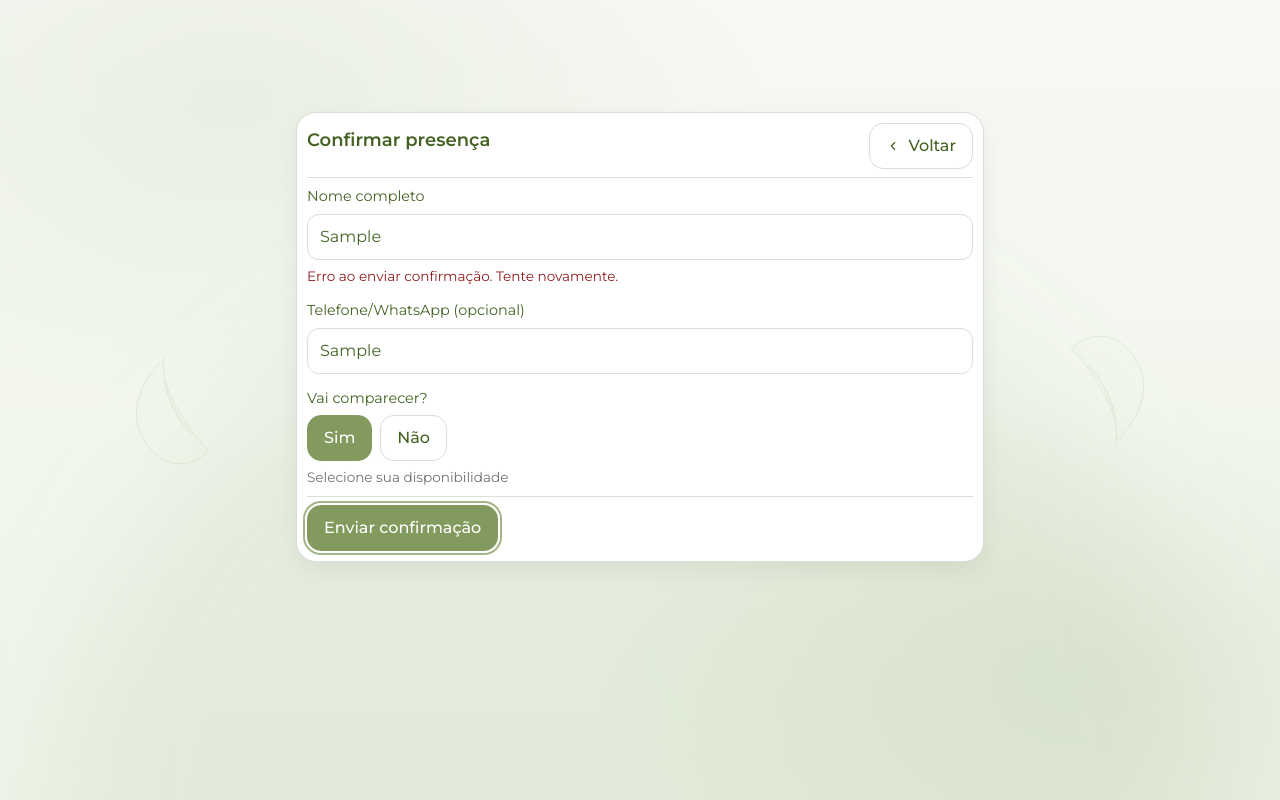
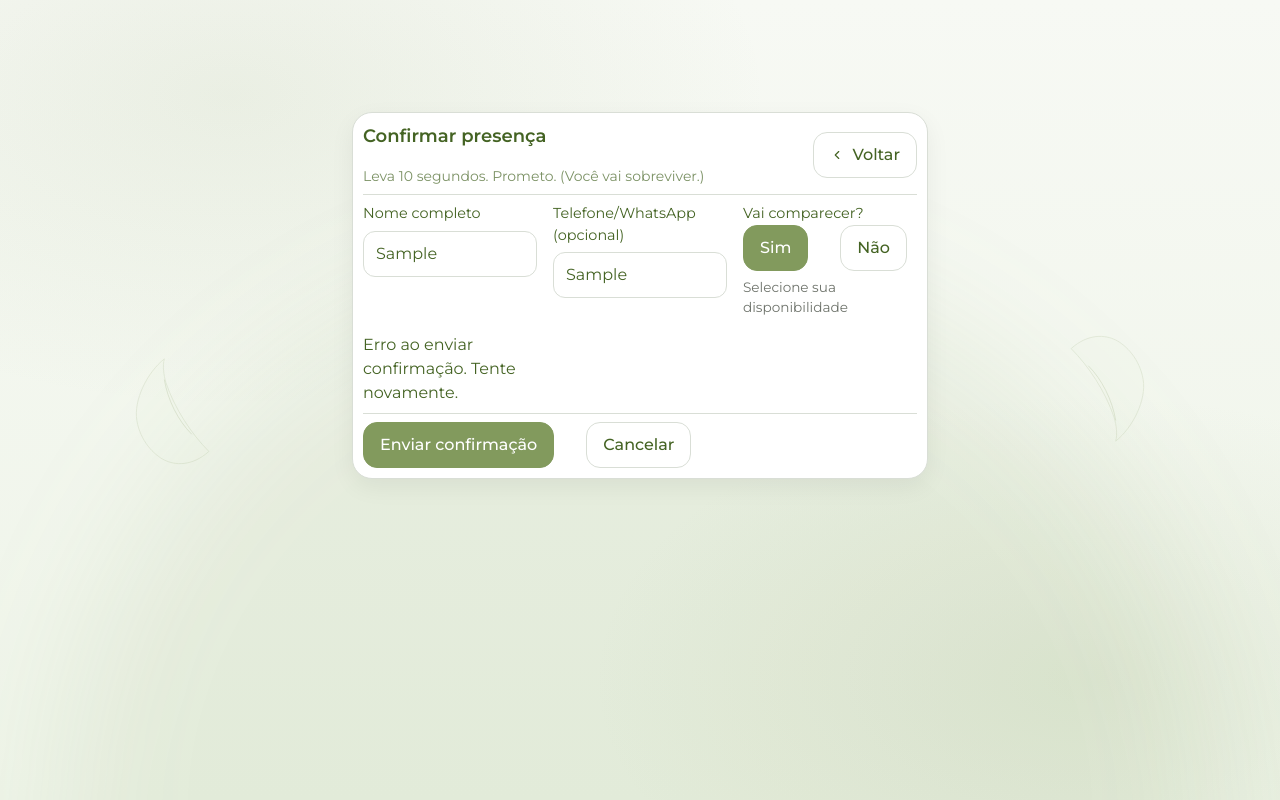
Before and after one commit to KayoWeiber/cha-casa-nova, a React (Vite) app: page /confirmar-presenca in a window 1280 px wide. Both pictures are taken after typing "Sample", "Sample" into the empty fields and a click on the button "Enviar confirmação". Built offline with nearby package versions, Linux system fonts and the light colour scheme; no server answers.

Commit message:
refactor: lista de presença

```diff
--- a/src/pages/ConfirmePresenca.tsx
+++ b/src/pages/ConfirmePresenca.tsx
@@ -1,4 +1,4 @@
-import { useState } from 'react'
+import { useMemo, useState, type FormEvent } from 'react'
 import { useNavigate } from 'react-router-dom'
 import Layout from '../components/Layout'
 import SectionTitle from '../components/SectionTitle'
@@ -14,77 +14,209 @@ type RSVP = {
   date: string
 }
 
+type FieldErrors = {
+  name?: string
+}
+
 export default function ConfirmePresenca() {
   const navigate = useNavigate()
+
   const [name, setName] = useState('')
   const [phone, setPhone] = useState('')
   const [attending, setAttending] = useState(true)
-  const [error, setError] = useState('')
+
+  const [fieldErrors, setFieldErrors] = useState<FieldErrors>({})
+  const [submitError, setSubmitError] = useState('')
   const [success, setSuccess] = useState(false)
+  const [isSubmitting, setIsSubmitting] = useState(false)
 
-  function handleSubmit(e: React.FormEvent) {
+  const cleaned = useMemo(() => {
+    const cleanedName = name.trim()
+    const cleanedPhone = phone.trim()
+
+    return {
+      cleanedName,
+      cleanedPhone: cleanedPhone || undefined,
+    }
+  }, [name, phone])
+
+  function validate(): boolean {
+    const nextErrors: FieldErrors = {}
+
+    if (!cleaned.cleanedName) {
+      nextErrors.name = 'Por favor, informe seu nome completo.'
+    }
+
+    setFieldErrors(nextErrors)
+    return Object.keys(nextErrors).length === 0
+  }
+
+  async function handleSubmit(e: FormEvent<HTMLFormElement>) {
     e.preventDefault()
-    setError('')
-    if (!name.trim()) {
-      setError('Por favor, informe seu nome completo.')
-      return
-    }
+    if (isSubmitting || success) return
+
+    setSubmitError('')
+    if (!validate()) return
+
     const data: RSVP = {
-      name: name.trim(),
-      phone: phone.trim() || undefined,
+      name: cleaned.cleanedName,
+      phone: cleaned.cleanedPhone,
       attending,
       date: new Date().toISOString(),
     }
-    createRSVP(data)
-      .then(() => setSuccess(true))
-      .catch(() => setError('Erro ao enviar confirmação. Tente novamente.'))
+
+    try {
+      setIsSubmitting(true)
+      await createRSVP(data)
+      setSuccess(true)
+    } catch {
+      setSubmitError('Erro ao enviar confirmação. Tente novamente.')
+    } finally {
+      setIsSubmitting(false)
+    }
   }
 
   return (
     <Layout>
-      <form className="card" onSubmit={handleSubmit} aria-label="Formulário de confirmação de presença">
-        <div className="card-header" style={{ marginBottom: 8 }}>
-          <SectionTitle>Confirmar presença</SectionTitle>
-          <button type="button" className="btn btn-outline" onClick={() => navigate('/')}
-            aria-label="Voltar para o início">
-            <svg width="14" height="14" viewBox="0 0 24 24" fill="none" xmlns="http://www.w3.org/2000/svg" aria-hidden>
-              <path d="M15 18l-6-6 6-6" stroke="#446323" strokeWidth="2" fill="none" strokeLinecap="round" strokeLinejoin="round" />
+      <form
+        onSubmit={handleSubmit}
+        aria-label="Formulário de confirmação de presença"
+        className="card w-full max-w-xl mx-auto"
+      >
+        <div className="card-header flex items-start justify-between gap-3">
+          <div className="min-w-0">
+            <SectionTitle>Confirmar presença</SectionTitle>
+            <p className="text-sm opacity-70 mt-1">
+              Leva 10 segundos. Prometo. (Você vai sobreviver.)
+            </p>
+          </div>
+
+          <button
+            type="button"
+            className="btn btn-outline shrink-0 cursor-pointer"
+            onClick={() => navigate('/')}
+            aria-label="Voltar para o início"
+          >
+            <svg
+              width="14"
+              height="14"
+              viewBox="0 0 24 24"
+              fill="none"
+              xmlns="http://www.w3.org/2000/svg"
+              aria-hidden="true"
+            >
+              <path
+                d="M15 18l-6-6 6-6"
+                stroke="#446323"
+                strokeWidth="2"
+                fill="none"
+                strokeLinecap="round"
+                strokeLinejoin="round"
+              />
             </svg>
             Voltar
           </button>
         </div>
+
         <Divider />
 
-        <div style={{ display: 'grid', gap: 14 }}>
-          <TextInput label="Nome completo" value={name} onChange={(e) => setName(e.target.value)} error={error} required aria-required="true" />
-          <TextInput label="Telefone/WhatsApp (opcional)" value={phone} onChange={(e) => setPhone(e.target.value)} inputMode="tel" />
-
-          <div className="field" role="group" aria-label="Vai comparecer?">
-            <span className="label">Vai comparecer?</span>
-            <div style={{ display: 'flex', gap: 8 }}>
-              <Button type="button" variant={attending ? 'primary' : 'outline'} aria-pressed={attending} onClick={() => setAttending(true)}>Sim</Button>
-              <Button type="button" variant={!attending ? 'primary' : 'outline'} aria-pressed={!attending} onClick={() => setAttending(false)}>Não</Button>
-            </div>
-            <div className="hint">Selecione sua disponibilidade</div>
+        {/* FORÇA VERTICAL NO PC TAMBÉM */}
+        <div className="grid grid-cols-1 gap-4">
+          <div className="w-full">
+            <TextInput
+              label="Nome completo"
+              value={name}
+              onChange={(e) => setName(e.target.value)}
+              error={fieldErrors.name}
+              required
+              aria-required="true"
+            />
           </div>
 
-          {/* Campos removidos: Nº de acompanhantes e Observação */}
+          <div className="w-full">
+            <TextInput
+              label="Telefone/WhatsApp (opcional)"
+              value={phone}
+              onChange={(e) => setPhone(e.target.value)}
+              inputMode="tel"
+            />
+          </div>
+
+          <div className="w-full">
+            <fieldset
+              className="field w-full"
+              aria-label="Vai comparecer?"
+              disabled={isSubmitting || success}
+            >
+              <legend className="label">Vai comparecer?</legend>
+
+              <div className="flex flex-wrap gap-2">
+                <Button
+                  type="button"
+                  variant={attending ? 'primary' : 'outline'}
+                  aria-pressed={attending}
+                  onClick={() => setAttending(true)}
+                  className="cursor-pointer"
+                >
+                  Sim
+                </Button>
+
+                <Button
+                  type="button"
+                  variant={!attending ? 'primary' : 'outline'}
+                  aria-pressed={!attending}
+                  onClick={() => setAttending(false)}
+                  className="cursor-pointer"
+                >
+                  Não
+                </Button>
+              </div>
+
+              <div className="hint">Selecione sua disponibilidade</div>
+            </fieldset>
+          </div>
+
+
+          {submitError && (
+            <div className="alert alert-error" role="alert" aria-live="polite">
+              <span>{submitError}</span>
+            </div>
+          )}
+
+          {success && (
+            <div className="alert alert-success" role="status" aria-live="polite">
+              <svg
+                width="18"
+                height="18"
+                viewBox="0 0 24 24"
+                fill="none"
+                xmlns="http://www.w3.org/2000/svg"
+                aria-hidden="true"
+              >
+                <circle cx="12" cy="12" r="10" stroke="#829A5D" strokeWidth="2" />
+                <path d="M8 12l3 3 5-6" stroke="#446323" strokeWidth="2" fill="none" />
+              </svg>
+              <div>
+                <div className="font-medium">Confirmado!</div>
+                <div className="text-sm opacity-80">Obrigado por avisar. A gente se vê lá.</div>
+              </div>
+            </div>
+          )}
         </div>
 
         <Divider />
-        <div style={{ display: 'flex', gap: 10 }}>
-          <Button type="submit">Enviar confirmação</Button>
+
+        <div className="flex flex-wrap gap-2">
+          <Button type="submit" disabled={isSubmitting || success}>
+            {isSubmitting ? 'Enviando...' : success ? 'Enviado' : 'Enviar confirmação'}
+          </Button>
+
+          {!success && (
+            <Button type="button" variant="outline" onClick={() => navigate('/')}>
+              Cancelar
+            </Button>
+          )}
         </div>
-
-        {success && (
-          <div style={{ marginTop: 16, display: 'flex', alignItems: 'center', gap: 8 }} role="status" aria-live="polite">
-            <svg width="18" height="18" viewBox="0 0 24 24" fill="none" xmlns="http://www.w3.org/2000/svg" aria-hidden>
-              <circle cx="12" cy="12" r="10" stroke="#829A5D" strokeWidth="2" />
-              <path d="M8 12l3 3 5-6" stroke="#446323" strokeWidth="2" fill="none" />
-            </svg>
-            <span>Confirmado! Obrigado por avisar.</span>
-          </div>
-        )}
       </form>
     </Layout>
   )
```
